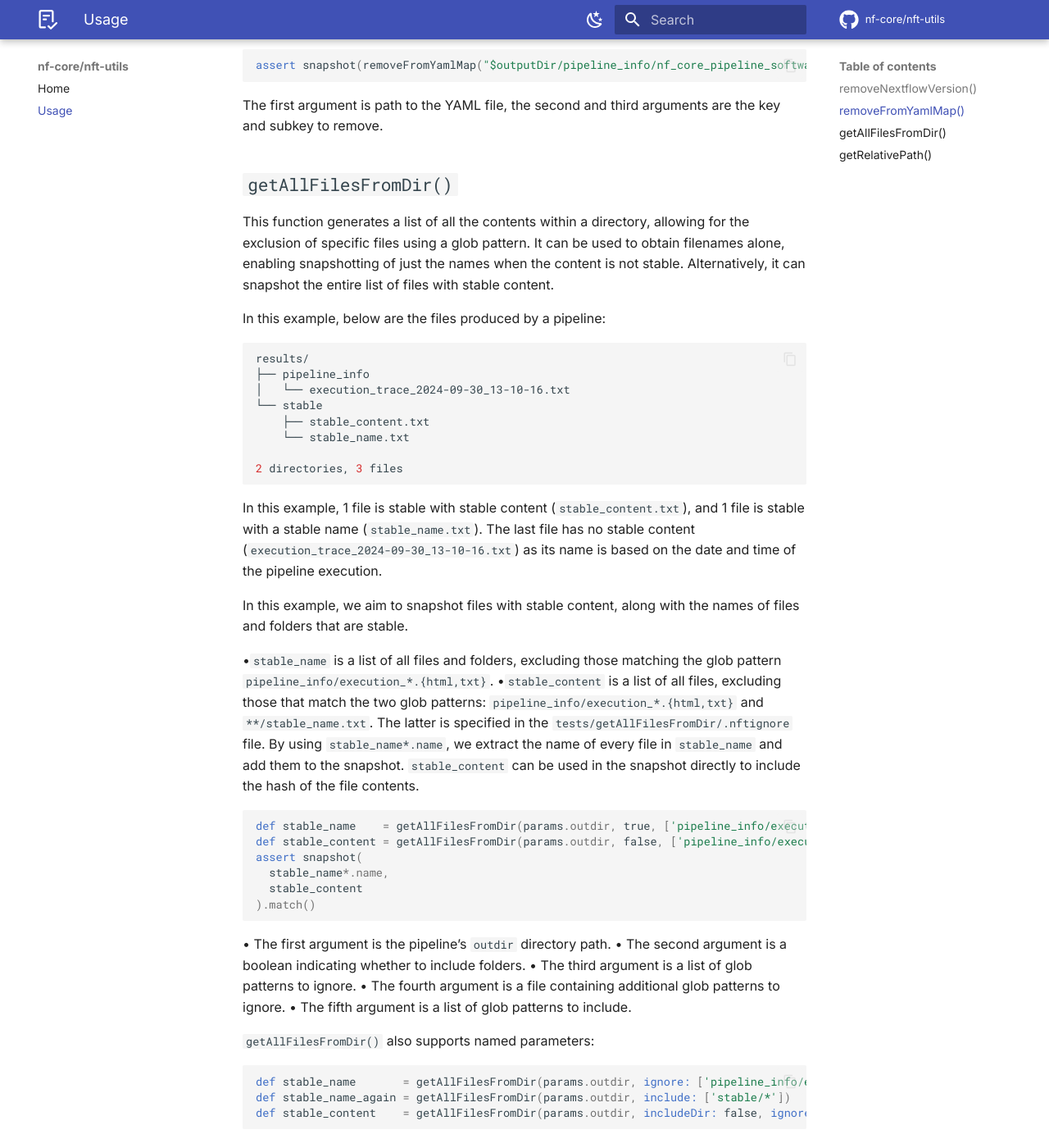
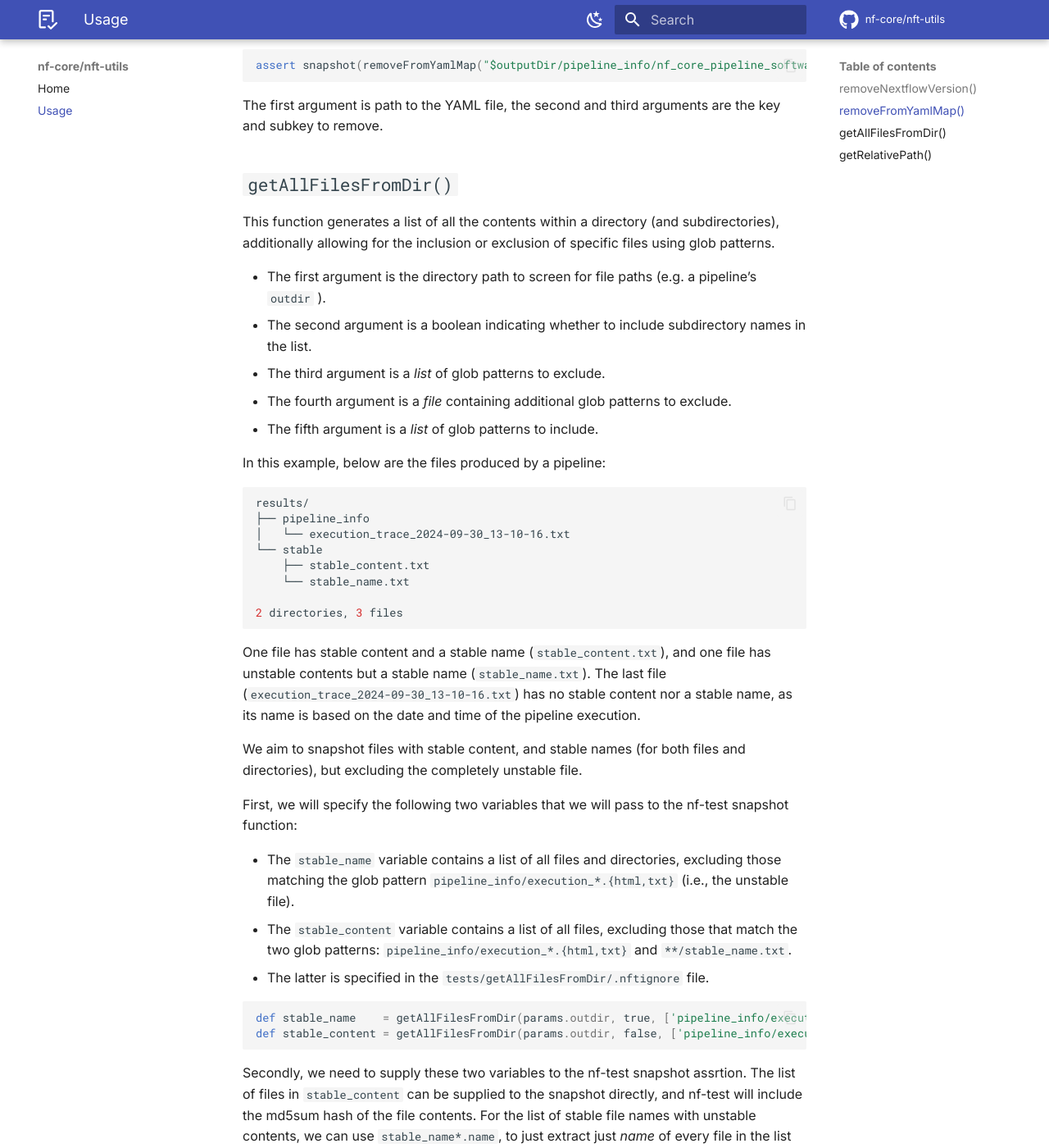
Before and after one commit to nf-core/nft-utils, an MkDocs documentation site: the page built from docs/usage.md, in a window 1280 px wide and 1400 px high, scrolled down 1370 px. Shown: the whole window at 82% size. Built offline with MkDocs 1.6.1 and Material for MkDocs 9.7.7, drawn with Linux system fonts in a browser that asks for light colours; comment, search, counter and statistics services are not loaded; the version menu is left out; some of the changed text lies outside the part shown.

Commit message:
Make docs for getAllFilesInDir() user readable

````diff
--- a/docs/usage.md
+++ b/docs/usage.md
@@ -64,7 +64,13 @@ The first argument is path to the YAML file, the second and third arguments are
 
 ## `getAllFilesFromDir()`
 
-This function generates a list of all the contents within a directory, allowing for the exclusion of specific files using a glob pattern. It can be used to obtain filenames alone, enabling snapshotting of just the names when the content is not stable. Alternatively, it can snapshot the entire list of files with stable content.
+This function generates a list of all the contents within a directory (and subdirectories), additionally allowing for the inclusion or exclusion of specific files using glob patterns.
+
+- The first argument is the directory path to screen for file paths (e.g. a  pipeline’s `outdir` ).
+- The second argument is a boolean indicating whether to include subdirectory names in the list.
+- The third argument is a _list_ of glob patterns to exclude.
+- The fourth argument is a _file_ containing additional glob patterns to exclude.
+- The fifth argument is a _list_ of glob patterns to include.
 
 In this example, below are the files produced by a pipeline:
 
@@ -79,30 +85,35 @@ results/
 2 directories, 3 files
 ```
 
-In this example, 1 file is stable with stable content (`stable_content.txt`), and 1 file is stable with a stable name (`stable_name.txt`).
-The last file has no stable content (`execution_trace_2024-09-30_13-10-16.txt`) as its name is based on the date and time of the pipeline execution.
+One file has stable content and a stable name (`stable_content.txt`), and one file has unstable contents but a stable name (`stable_name.txt`).
+The last file (`execution_trace_2024-09-30_13-10-16.txt`) has no stable content nor a stable name, as its name is based on the date and time of the pipeline execution.
 
-In this example, we aim to snapshot files with stable content, along with the names of files and folders that are stable.
+We aim to snapshot files with stable content, and stable names (for both files and directories), but excluding the completely unstable file.
 
-•`stable_name` is a list of all files and folders, excluding those matching the glob pattern `pipeline_info/execution_*.{html,txt}`.
-•`stable_content` is a list of all files, excluding those that match the two glob patterns: `pipeline_info/execution_*.{html,txt}` and `**/stable_name.txt`. The latter is specified in the `tests/getAllFilesFromDir/.nftignore` file.
-By using `stable_name*.name`, we extract the name of every file in `stable_name` and add them to the snapshot.
-`stable_content` can be used in the snapshot directly to include the hash of the file contents.
+First, we will specify the following two variables that we will pass to the nf-test snapshot function:
+
+- The `stable_name` variable contains a list of all files and directories, excluding those matching the glob pattern `pipeline_info/execution_*.{html,txt}` (i.e., the unstable file).
+- The `stable_content` variable contains a list of all files, excluding those that match the two glob patterns: `pipeline_info/execution_*.{html,txt}` and `**/stable_name.txt`.
+  - The latter is specified in the `tests/getAllFilesFromDir/.nftignore` file.
+
+```groovy
+def stable_name    = getAllFilesFromDir(params.outdir, true, ['pipeline_info/execution_*.{html,txt}'], null, ['*', '**/*'])
+def stable_content = getAllFilesFromDir(params.outdir, false, ['pipeline_info/execution_*.{html,txt}'], 'tests/getAllFilesFromDir/.nftignore', ['*', '**/*'])
+```
+
+Secondly, we need to supply these two variables to the nf-test snapshot assrtion.
+The list of files in `stable_content` can be supplied to the snapshot directly, and nf-test will include the md5sum hash of the file contents.
+For the list of stable file names with unstable contents, we can use `stable_name*.name`, to just extract just _name_ of every file in the list for comparison (i.e., without generating the md5sum hash).
+
 
 ```groovy
 def stable_name    = getAllFilesFromDir(params.outdir, true, ['pipeline_info/execution_*.{html,txt}'], null, ['*', '**/*'])
 def stable_content = getAllFilesFromDir(params.outdir, false, ['pipeline_info/execution_*.{html,txt}'], 'tests/getAllFilesFromDir/.nftignore', ['*', '**/*'])
 assert snapshot(
+  stable_content
   stable_name*.name,
-  stable_content
 ).match()
 ```
-
-• The first argument is the pipeline’s `outdir` directory path.
-• The second argument is a boolean indicating whether to include folders.
-• The third argument is a list of glob patterns to ignore.
-• The fourth argument is a file containing additional glob patterns to ignore.
-• The fifth argument is a list of glob patterns to include.
 
 `getAllFilesFromDir()` also supports named parameters:
 
````
